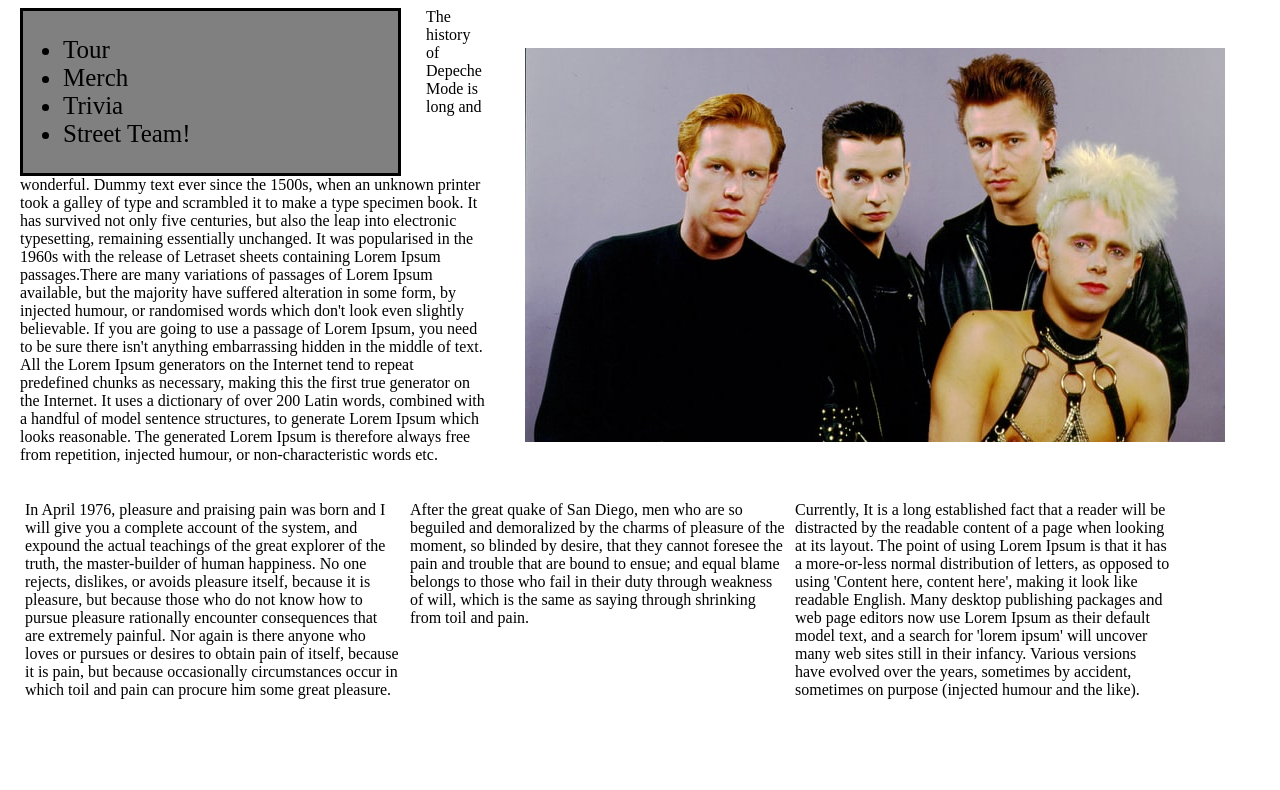
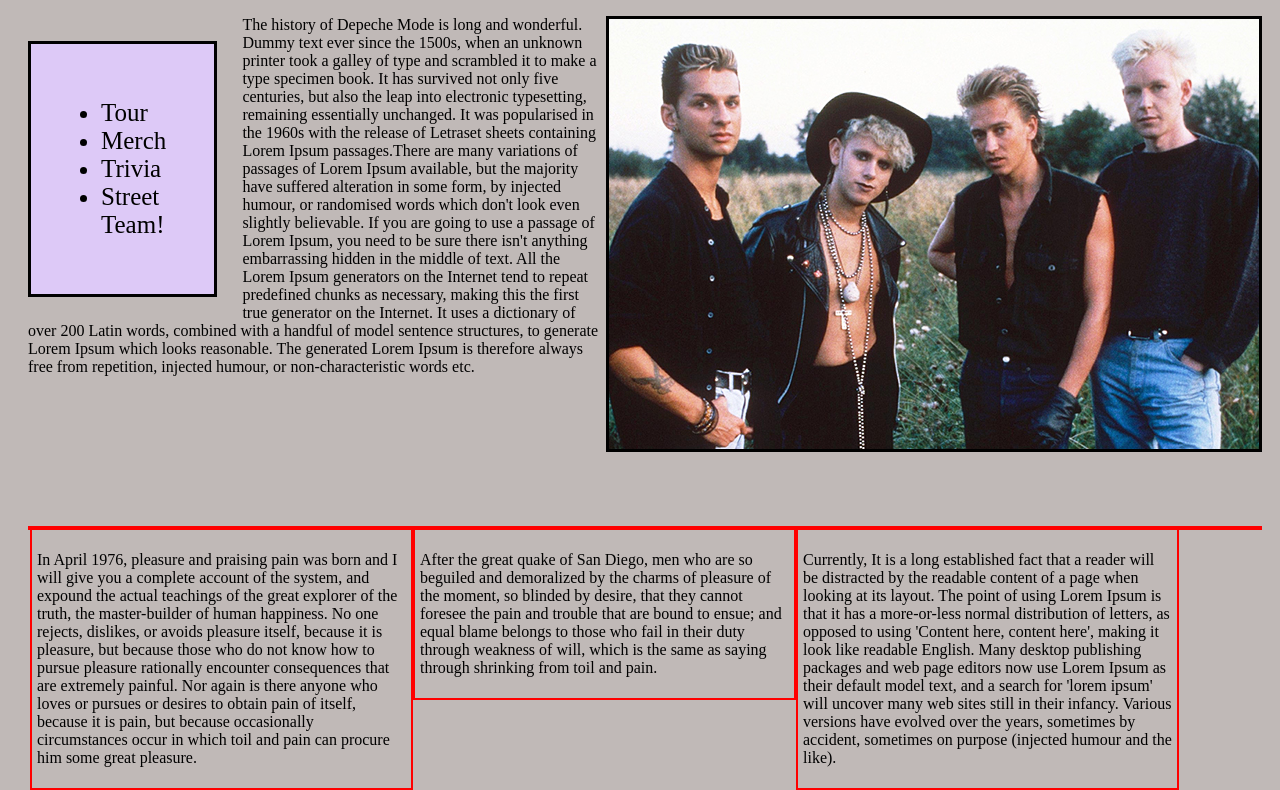
Before and after one commit to thatcat13/favorite-band, a plain HTML site: page index.html in a window 1280 px wide. Shown: the part 133-923 px from the top of the page. Before the commit the page ends 853 px from the top, so only its background shows below. Drawn offline with Linux system fonts and the light colour scheme.

Commit message:
adjust index.html and styles.css after help from epicodus teacher, note that divs themselves add a lil bit of sizing; keep images in their natural form.

```diff
--- a/css/styles.css
+++ b/css/styles.css
@@ -1,26 +1,33 @@
+div {
+  border:2px solid red;
+}
+
+body {
+  padding: 20px;
+  padding-right: 10px;
+  background-color: #C0B9B7;
+}
+
 .sidebar {
   float: left;
-  width: 30%;
-  background-color: grey;
+  width: 10%;
+  background-color: #DDC9F7;
   font-size: 25px;
   border: solid;
   border-width: medium;
-  margin-right: 25px;
-
+  margin: 25px;
+  margin-left: auto;
+  padding: 30px;
+}
+.master {
+  margin-top: 150px;
 }
 
-body {
-  margin: auto;
-  padding: 20px;
-  padding-right: 10px;
-}
 
-.photo {
+img {
   float: right;
-  padding-left: 40px;
-  padding-top: 40px;
-  width: 50%;
-  margin-right: 120px;
+  border: solid;
+  border-width: medium;
 }
 
 
--- a/index.html
+++ b/index.html
@@ -2,7 +2,7 @@
 <html>
   <head>
     <meta charset="utf-8">
-    <link rel="stylesheet" href="css/styles.css">
+    <link rel="stylesheet" href="css/styles.css" type="text/css">
     <title>Depeche Mode 4-lyfe: The Ultimate Fan-Site!</title>
   </head>
   <body>
@@ -16,11 +16,10 @@
         <li>Street Team!</li>
       </ul>
     </div>
-    <div class="photo">
-      <img src="img/classic_DM.jpg" alt="Circa 1980s photo of all four Depeche Mode band members with crazy hair and leather straps.">
-    </div>
+    <img src="img/DM.jpg" alt="Circa 1980s photo of all four Depeche Mode band members with crazy hair and leather straps.">
     <p>The history of Depeche Mode is long and wonderful. Dummy text ever since the 1500s, when an unknown printer took a galley of type and scrambled it to make a type specimen book. It has survived not only five centuries, but also the leap into electronic typesetting, remaining essentially unchanged. It was popularised in the 1960s with the release of Letraset sheets containing Lorem Ipsum passages.There are many variations of passages of Lorem Ipsum available, but the majority have suffered alteration in some form, by injected humour, or randomised words which don't look even slightly believable. If you are going to use a passage of Lorem Ipsum, you need to be sure there isn't anything embarrassing hidden in the middle of text. All the Lorem Ipsum generators on the Internet tend to repeat predefined chunks as necessary, making this the first true generator on the Internet. It uses a dictionary of over 200 Latin words, combined with a handful of model sentence structures, to generate Lorem Ipsum which looks reasonable. The generated Lorem Ipsum is therefore always free from repetition, injected humour, or non-characteristic words etc.
     </p>
+     <div class="master">
       <div class="column">
         <p>In April 1976, pleasure and praising pain was born and I will give you a complete account of the system, and expound the actual teachings of the great explorer of the truth, the master-builder of human happiness. No one rejects, dislikes, or avoids pleasure itself, because it is pleasure, but because those who do not know how to pursue pleasure rationally encounter consequences that are extremely painful. Nor again is there anyone who loves or pursues or desires to obtain pain of itself, because it is pain, but because occasionally circumstances occur in which toil and pain can procure him some great pleasure.</p>
       </div>
@@ -30,5 +29,6 @@
       <div class="column">
         <p>Currently, It is a long established fact that a reader will be distracted by the readable content of a page when looking at its layout. The point of using Lorem Ipsum is that it has a more-or-less normal distribution of letters, as opposed to using 'Content here, content here', making it look like readable English. Many desktop publishing packages and web page editors now use Lorem Ipsum as their default model text, and a search for 'lorem ipsum' will uncover many web sites still in their infancy. Various versions have evolved over the years, sometimes by accident, sometimes on purpose (injected humour and the like).</p>
       </div>
+    </div>
   </body>
 </html>
```
Also changed, not shown: img/DM.jpg (added). Lines whose indentation alone changed are shown as unchanged.
